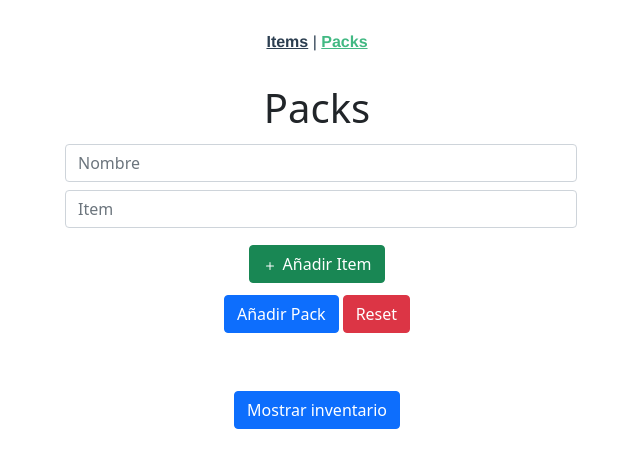
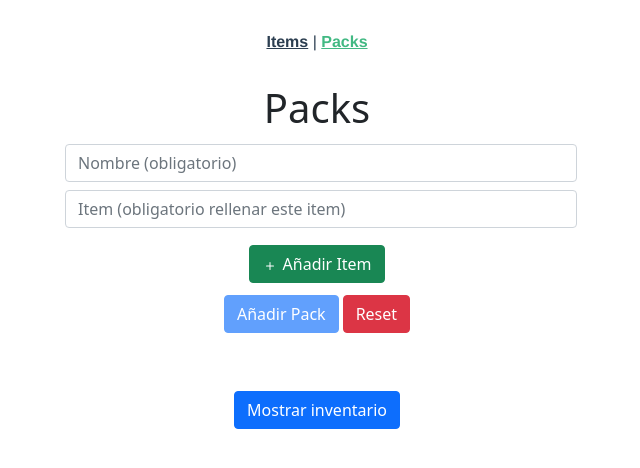
Before and after one commit to BertaVR/front-amenities, a Vue app: page /about in a window 1280 px wide. Shown: the top 468 px of the page, without its empty margins (323-963 px from the left). Built offline with nearby package versions, Linux system fonts and the light colour scheme.

Commit message:
feat: validación inputs vacíos para packs

```diff
--- a/src/components/Packs.vue
+++ b/src/components/Packs.vue
@@ -3,19 +3,21 @@
         <form class="add-item">
             <div id="inputsCaracteristicas">
                 <input
+                    @keyup="dontAllowBlankFields()"
                     class="form-control"
                     type="text"
                     ref="nombre"
                     name="nombre"
-                    placeholder="Nombre"
+                    placeholder="Nombre (obligatorio)"
                     required
                 />
                 <div id="itemList" ref="itemList">
                     <input
+                        @keyup="dontAllowBlankFields()"
                         class="items form-control"
                         ref="item"
                         type="text"
-                        placeholder="Item"
+                        placeholder="Item (obligatorio rellenar este item)"
                         required
                     />
                 </div>
@@ -39,6 +41,8 @@
                 </div>
                 <div class="botones-inferiores">
                     <input
+                    disabled
+                        id="add-pack"
                         type="submit"
                         class="btn btn-primary add-pack"
                         @click="addPack"
@@ -145,6 +149,19 @@ export default {
 
     },
     methods: {
+        dontAllowBlankFields() {
+            var areThereEmptyFields = false;
+            let fields = document.querySelectorAll('input.form-control')
+            for (var i = 0; i < fields.length; i++) {
+                if (fields[i].required && !fields[i].value) {
+                    areThereEmptyFields = true;
+                }
+
+            }
+            document.getElementById('add-pack').disabled = areThereEmptyFields;
+
+
+        },
         storedPacksVisibillity() {
             if (localStorage.getItem("mostrarInventarioPacks") == 'true') {
                 this.inventarioPacks();
```
